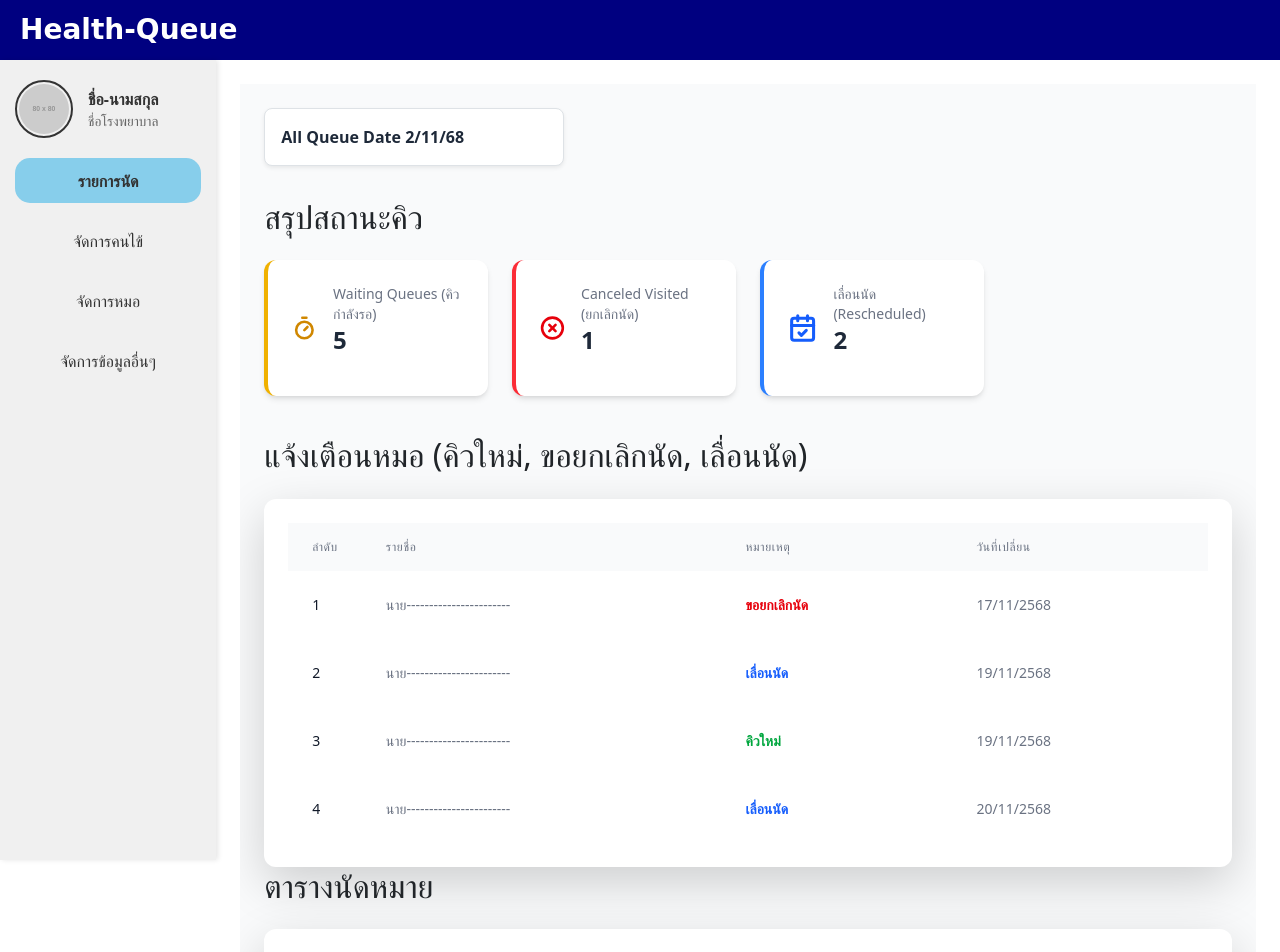
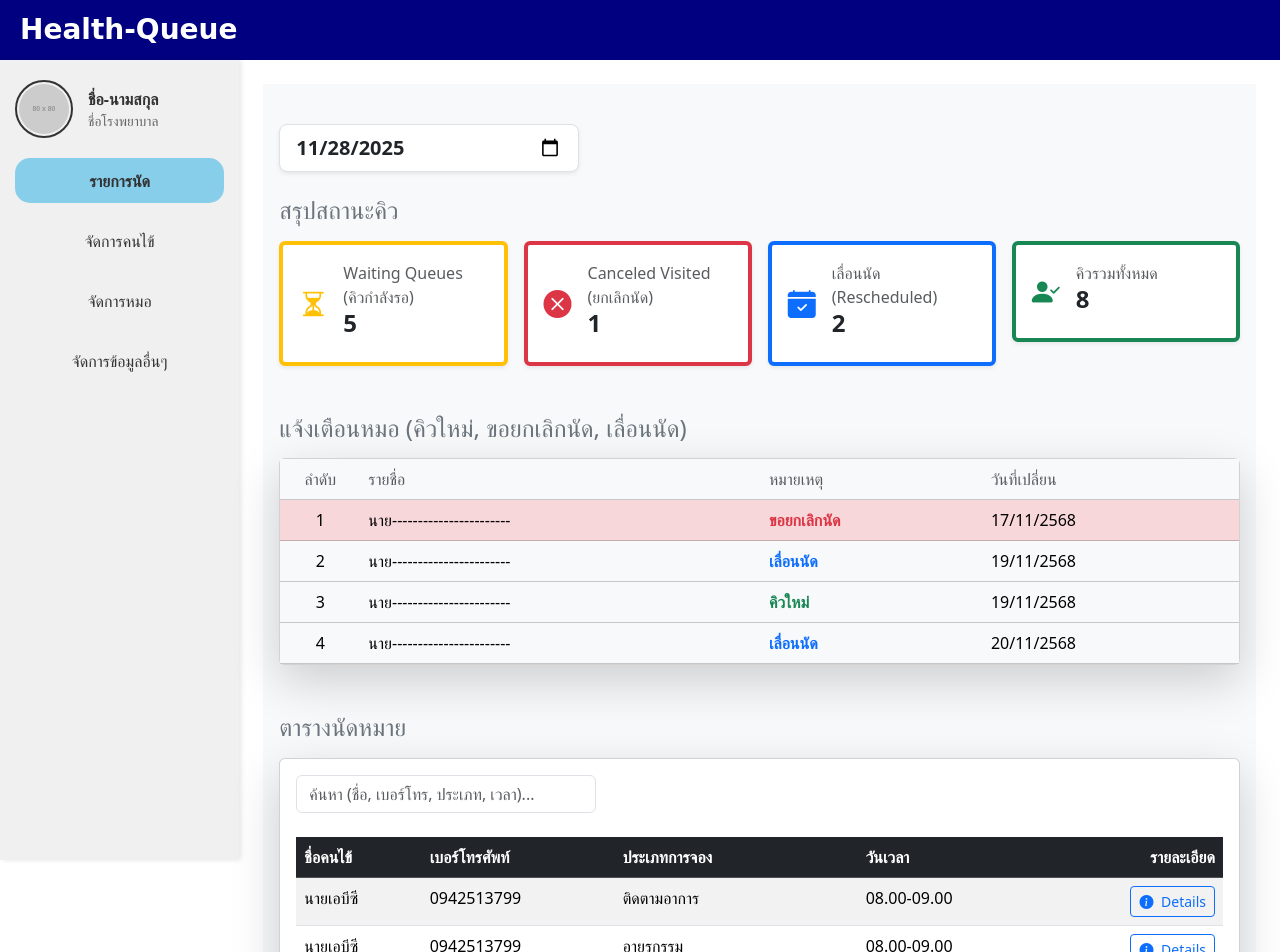
Before and after one commit to Hyperteee/Final-Project2-Frontendd, a React (Vite) app in the folder Health-Queuee/: page /Health-Queuee/appointments in a window 1280 px wide. Shown: the top 952 px of the page. Built offline with nearby package versions, Linux system fonts and the light colour scheme.

Commit message:
draftttt

```diff
--- a/Health-Queuee/pages/Appointments.jsx
+++ b/Health-Queuee/pages/Appointments.jsx
@@ -1,7 +1,5 @@
-import { Timer } from 'lucide-react';
 import React, { useState, useMemo } from 'react';
 
-// Data Mockup (Keep data structure as close to original as possible)
 const initialAppointmentData = [
     { name: 'นายเอบีซี', phone: '0942513799', type: 'ติดตามอาการ', time: '08.00-09.00' },
     { name: 'นายเอบีซี', phone: '0942513799', type: 'อายุรกรรม', time: '08.00-09.00' },
@@ -20,50 +18,27 @@ const notificationData = [
     { id: 4, name: 'นาย-----------------------', note: 'เลื่อนนัด', date: '20/11/2568', status: 'Rescheduled' },
 ];
 
-/**
- * Helper component for the Queue Status boxes, styled with Tailwind CSS.
- * Uses Lucide icons (equivalent to Bootstrap Icons used in the original attempt).
- */
-const StatusCard = ({ icon: Icon, label, count, colorClass, borderClass }) => (
-    <div className={`p-4 bg-white rounded-xl shadow-md transition duration-300 hover:shadow-lg border-l-4 ${borderClass}`}>
-        <div className="flex items-center space-x-4">
-            {/* The icon component (e.g., CalendarCheck, XCircle, Hourglass) */}
-            <Icon className={`w-8 h-8 ${colorClass}`} strokeWidth={2.5} />
+
+const StatusCard = ({ iconClass, label, count, colorClass }) => (
+    <div className={`card shadow-sm border-start border-4 ${colorClass}`}>
+        <div className="card-body">
+            <div className="d-flex align-items-center">
+                <i className={`${iconClass} fs-3 me-3 ${colorClass.replace('border-', 'text-')}`}></i>
                 <div>
-                <p className="text-sm font-medium text-gray-500 mb-0">{label}</p>
-                <p className="text-2xl font-bold text-gray-800">{count}</p>
+                    <p className="text-muted mb-0 fw-medium">{label}</p>
+                    <p className="h4 fw-bold text-dark">{count}</p>
+                </div>
             </div>
         </div>
     </div>
 );
 
-// Lucide icons equivalent to the Bootstrap Icons used
-const Hourglass = (props) => (
-    <svg {...props} xmlns="http://www.w3.org/2000/svg" width="24" height="24" viewBox="0 0 24 24" fill="none" stroke="currentColor" strokeLinecap="round" strokeLinejoin="round">
-        <path d="M5 22V4m-2 2a4 4 0 0 1 4 4v.5a.5.5 0 0 0 1 0v-.5c0-2.2-.8-4-3-4m-2 16a4 4 0 0 0 4-4v-.5a.5.5 0 0 1 1 0v.5c0 2.2-.8 4-3 4" />
-    </svg>
-);
-const XCircle = (props) => (
-    <svg {...props} xmlns="http://www.w3.org/2000/svg" width="24" height="24" viewBox="0 0 24 24" fill="none" stroke="currentColor" strokeLinecap="round" strokeLinejoin="round">
-        <circle cx="12" cy="12" r="10" /><path d="m15 9-6 6" /><path d="m9 9 6 6" />
-    </svg>
-);
-const CalendarCheck = (props) => (
-    <svg {...props} xmlns="http://www.w3.org/2000/svg" width="24" height="24" viewBox="0 0 24 24" fill="none" stroke="currentColor" strokeLinecap="round" strokeLinejoin="round">
-        <rect width="18" height="18" x="3" y="4" rx="2" ry="2" /><line x1="16" x2="16" y1="2" y2="6" /><line x1="8" x2="8" y1="2" y2="6" /><line x1="3" x2="21" y1="10" y2="10" /><path d="m9 16 2 2 4-4" />
-    </svg>
-);
-const User = (props) => (
-    <svg {...props} xmlns="http://www.w3.org/2000/svg" width="24" height="24" viewBox="0 0 24 24" fill="none" stroke="currentColor" strokeLinecap="round" strokeLinejoin="round">
-        <path d="M19 21v-2a4 4 0 0 0-4-4H9a4 4 0 0 0-4 4v2" /><circle cx="12" cy="7" r="4" />
-    </svg>
-);
-
 
 const Appointments = () => {
+    const today = new Date().toISOString().split('T')[0];
+    const [selectedDate, setSelectedDate] = useState(today);
     const [filterText, setFilterText] = useState('');
 
-    // Filter appointments based on user input (name, phone, type, or time)
     const filteredAppointments = useMemo(() => {
         const lowerCaseFilter = filterText.toLowerCase();
         if (!lowerCaseFilter) return initialAppointmentData;
@@ -76,161 +51,163 @@ const Appointments = () => {
         );
     }, [filterText]);
 
-    // Calculate queue statuses based on mockup data
-    const waitingQueues = 5; // Fixed value from mockup
+    // Calculate
+    const waitingQueues = 5;
     const canceledQueues = notificationData.filter(n => n.status === 'Canceled').length;
     const rescheduledQueues = notificationData.filter(n => n.status === 'Rescheduled').length;
 
-    // Handle "Details" button click
+    // Handle
     const handleDetailsClick = (appointment) => {
-        // Replace with a proper modal or notification in a real app
         console.log('Viewing details for:', appointment);
-        // Using console.log instead of alert() as required
         console.log(`รายละเอียดการนัดหมาย\nชื่อ: ${appointment.name}\nประเภท: ${appointment.type}\nเวลา: ${appointment.time}`);
     };
 
     return (
-        <div className="min-h-screen bg-gray-50 font-inter">
-            {/* --- Main Content Area (Full Width) --- */}
-            <div className="max-w-7xl mx-auto p-4 md:p-8 overflow-y-auto">
-                {/* Header/Date Picker */}
-                <div className="mb-8">
+        <div className="min-vh-100 bg-light py-4">
+            <div className="container-xxl p-3">
+
+                <div className="mb-4">
+                    <label htmlFor="allQueueDate" className="form-label visually-hidden">All Queue Date</label>
                     <input
-                        type="text"
-                        value="All Queue Date 2/11/68"
-                        disabled
-                        className="p-3 text-lg font-bold text-gray-800 bg-white border border-gray-300 rounded-lg shadow-sm"
-                        style={{ width: '300px' }} // fixed width to match original layout
+                        id="allQueueDate"
+                        type="date"
+                        value={selectedDate}
+                        onChange={(e) => setSelectedDate(e.target.value)}
+                        className="form-control form-control-lg fw-bold shadow-sm"
+                        style={{ width: '300px' }}
                     />
                 </div>
 
-                {/* --- Queue Status Cards --- */}
-                <h2 className="text-xl font-semibold text-gray-700 mb-4">สรุปสถานะคิว</h2>
-                <div className="grid grid-cols-1 sm:grid-cols-2 lg:grid-cols-3 xl:grid-cols-4 gap-6 mb-10">
+                <h2 className="h4 text-secondary mb-3 mt-4">สรุปสถานะคิว</h2>
+                <div className="row g-3 mb-5">
+                    <div className="col-12 col-sm-6 col-lg-3">
                         <StatusCard
-                        icon={Timer}
+                            iconClass="bi bi-hourglass-split"
                             label="Waiting Queues (คิวกำลังรอ)"
                             count={waitingQueues}
-                        colorClass="text-yellow-600"
-                        borderClass="border-yellow-500"
+                            colorClass="border-warning text-warning"
                         />
+                    </div>
+                    <div className="col-12 col-sm-6 col-lg-3">
                         <StatusCard
-                        icon={XCircle}
+                            iconClass="bi bi-x-circle-fill"
                             label="Canceled Visited (ยกเลิกนัด)"
                             count={canceledQueues}
-                        colorClass="text-red-600"
-                        borderClass="border-red-500"
+                            colorClass="border-danger text-danger"
                         />
+                    </div>
+                    <div className="col-12 col-sm-6 col-lg-3">
                         <StatusCard
-                        icon={CalendarCheck}
+                            iconClass="bi bi-calendar-check-fill"
                             label="เลื่อนนัด (Rescheduled)"
                             count={rescheduledQueues}
-                        colorClass="text-blue-600"
-                        borderClass="border-blue-500"
+                            colorClass="border-primary text-primary"
                         />
                     </div>
+                    <div className="col-12 col-sm-6 col-lg-3">
+                        <StatusCard
+                            iconClass="bi bi-person-check-fill"
+                            label="คิวรวมทั้งหมด"
+                            count={initialAppointmentData.length}
+                            colorClass="border-success text-success"
+                        />
+                    </div>
+                </div>
 
-                {/* --- Doctor Notifications Table --- */}
-                <h2 className="text-xl font-semibold text-gray-700 mb-4">แจ้งเตือนหมอ (คิวใหม่, ขอยกเลิกนัด, เลื่อนนัด)</h2>
-                <div className="bg-white p-4 rounded-xl shadow-lg">
-                    <div className="overflow-x-auto">
-                        <table className="min-w-full divide-y divide-gray-200">
-                            <thead className="bg-gray-50">
+                <h2 className="h4 text-secondary mb-3">แจ้งเตือนหมอ (คิวใหม่, ขอยกเลิกนัด, เลื่อนนัด)</h2>
+                <div className="card shadow-lg mb-5">
+                    <div className="card-body p-0">
+                        <div className="table-responsive">
+                            <table className="table table-hover mb-0">
+                                <thead className="table-light">
                                     <tr>
-                                    <th className="px-6 py-3 text-left text-xs font-medium text-gray-500 uppercase tracking-wider w-16">
+                                        <th scope="col" className="text-muted fw-medium text-center" style={{ width: '80px' }}>
                                             ลำดับ
                                         </th>
-                                    <th className="px-6 py-3 text-left text-xs font-medium text-gray-500 uppercase tracking-wider">
+                                        <th scope="col" className="text-muted fw-medium">
                                             รายชื่อ
                                         </th>
-                                    <th className="px-6 py-3 text-left text-xs font-medium text-gray-500 uppercase tracking-wider">
+                                        <th scope="col" className="text-muted fw-medium">
                                             หมายเหตุ
                                         </th>
-                                    <th className="px-6 py-3 text-left text-xs font-medium text-gray-500 uppercase tracking-wider">
+                                        <th scope="col" className="text-muted fw-medium">
                                             วันที่เปลี่ยน
                                         </th>
                                     </tr>
                                 </thead>
-                            <tbody className="bg-white divide-y divide-gray-200">
+                                <tbody>
                                     {notificationData.map((notification) => (
-                                    <tr key={notification.id} className="hover:bg-red-50 transition duration-100">
-                                        <td className="px-6 py-4 whitespace-nowrap text-sm font-medium text-gray-900">{notification.id}</td>
-                                        <td className="px-6 py-4 whitespace-nowrap text-sm text-gray-500">{notification.name}</td>
-                                        <td className={`px-6 py-4 whitespace-nowrap text-sm font-semibold ${notification.status === 'Canceled' ? 'text-red-600' :
-                                                notification.status === 'Rescheduled' ? 'text-blue-600' : 'text-green-600'
+                                        <tr key={notification.id} className={notification.status === 'Canceled' ? 'table-danger' : 'table-light'}>
+                                            <td className="text-center">{notification.id}</td>
+                                            <td>{notification.name}</td>
+                                            <td className={`fw-semibold ${
+                                                notification.status === 'Canceled' ? 'text-danger' :
+                                                notification.status === 'Rescheduled' ? 'text-primary' : 'text-success'
                                             }`}>
                                                 {notification.note}
                                             </td>
-                                        <td className="px-6 py-4 whitespace-nowrap text-sm text-gray-500">{notification.date}</td>
+                                            <td>{notification.date}</td>
                                         </tr>
                                     ))}
                                 </tbody>
                             </table>
                         </div>
                     </div>
+                </div>
 
-                {/* --- Appointments Table --- */}
-                <h2 className="text-xl font-semibold text-gray-700 mb-4">ตารางนัดหมาย</h2>
-                <div className="bg-white p-4 rounded-xl shadow-lg mb-10">
-                    {/* Search/Filter Bar */}
+                <h2 className="h4 text-secondary mb-3">ตารางนัดหมาย</h2>
+                <div className="card shadow-lg mb-5">
+                    <div className="card-body">
                         <div className="mb-4">
                             <input
                                 type="text"
                                 placeholder="ค้นหา (ชื่อ, เบอร์โทร, ประเภท, เวลา)..."
-                            className="w-full md:w-1/3 p-2 border border-gray-300 rounded-lg focus:ring-blue-500 focus:border-blue-500"
+                                className="form-control form-control-md"
                                 value={filterText}
                                 onChange={(e) => setFilterText(e.target.value)}
+                                style={{ maxWidth: '300px' }}
                             />
                         </div>
 
-                    <div className="overflow-x-auto">
-                        <table className="min-w-full divide-y divide-gray-200">
-                            <thead className="bg-gray-50">
+                        <div className="table-responsive">
+                            <table className="table table-striped table-hover mb-0">
+                                <thead className="table-dark">
                                     <tr>
-                                    <th className="px-6 py-3 text-left text-xs font-medium text-gray-500 uppercase tracking-wider">
-                                        ชื่อคนไข้
-                                    </th>
-                                    <th className="px-6 py-3 text-left text-xs font-medium text-gray-500 uppercase tracking-wider hidden sm:table-cell">
-                                        เบอร์โทรศัพท์
-                                    </th>
-                                    <th className="px-6 py-3 text-left text-xs font-medium text-gray-500 uppercase tracking-wider hidden md:table-cell">
-                                        ประเภทการจอง
-                                    </th>
-                                    <th className="px-6 py-3 text-left text-xs font-medium text-gray-500 uppercase tracking-wider">
-                                        วันเวลา
-                                    </th>
-                                    <th className="px-6 py-3 text-right text-xs font-medium text-gray-500 uppercase tracking-wider">
-                                        รายละเอียด
-                                    </th>
+                                        <th scope="col">ชื่อคนไข้</th>
+                                        <th scope="col" className="d-none d-sm-table-cell">เบอร์โทรศัพท์</th>
+                                        <th scope="col" className="d-none d-md-table-cell">ประเภทการจอง</th>
+                                        <th scope="col">วันเวลา</th>
+                                        <th scope="col" className="text-end">รายละเอียด</th>
                                     </tr>
                                 </thead>
-                            <tbody className="bg-white divide-y divide-gray-200">
+                                <tbody>
                                     {filteredAppointments.length > 0 ? (
                                         filteredAppointments.map((appointment, index) => (
-                                        <tr key={index} className="hover:bg-blue-50 transition duration-100">
-                                            <td className="px-6 py-4 whitespace-nowrap text-sm font-medium text-gray-900">{appointment.name}</td>
-                                            <td className="px-6 py-4 whitespace-nowrap text-sm text-gray-500 hidden sm:table-cell">{appointment.phone}</td>
-                                            <td className="px-6 py-4 whitespace-nowrap text-sm text-gray-500 hidden md:table-cell">{appointment.type}</td>
-                                            <td className="px-6 py-4 whitespace-nowrap text-sm text-gray-500">{appointment.time}</td>
-                                            <td className="px-6 py-4 whitespace-nowrap text-right text-sm font-medium">
+                                            <tr key={index}>
+                                                <td>{appointment.name}</td>
+                                                <td className="d-none d-sm-table-cell">{appointment.phone}</td>
+                                                <td className="d-none d-md-table-cell">{appointment.type}</td>
+                                                <td>{appointment.time}</td>
+                                                <td className="text-end">
                                                     <button
                                                         onClick={() => handleDetailsClick(appointment)}
-                                                    className="text-blue-600 hover:text-blue-900 font-semibold p-2 rounded-lg border border-blue-600 hover:bg-blue-50 transition duration-150"
+                                                        className="btn btn-outline-primary btn-sm"
                                                     >
-                                                    Details
+                                                        <i className="bi bi-info-circle-fill me-1"></i> Details
                                                     </button>
                                                 </td>
                                             </tr>
                                         ))
                                     ) : (
                                         <tr>
-                                        <td colSpan="5" className="px-6 py-4 text-center text-gray-500">
+                                            <td colSpan="5" className="text-center text-muted py-3">
                                                 ไม่พบรายการนัดหมายที่ตรงกับคำค้นหา
                                             </td>
                                         </tr>
                                     )}
                                 </tbody>
                             </table>
+                        </div>
                     </div>
                 </div>
 
--- a/Health-Queuee/pages/ManageTheDocter.jsx
+++ b/Health-Queuee/pages/ManageTheDocter.jsx
@@ -1,29 +1,10 @@
-import { useState } from "react";
-import { Button } from "react-bootstrap";
-import SearchData from "../data/hospitaldata.jsx/chula/chula"
-
 const ManageTheDocter = () => {
     return (
-        <div>
-            <div>
-                <input type="text" placeholder="Search..."></input>
-            </div>
-            <div>
-                <div></div>
-                <div></div>
-                <Button></Button>
-            </div>
-            <div></div>
-            <div>
-                <div></div>
-                <div></div>
-            </div>
-            <div>
-                <div></div>
-                <div></div>
-            </div>
-        </div>
-    );
+        (
+            <>
+            </>
+        )
+     );
 }
 
 export default ManageTheDocter;
```
Also changed, not shown: Health-Queuee/src/components/AdminNavbar.jsx (+6 -9 lines). Lines whose indentation alone changed are shown as unchanged.
